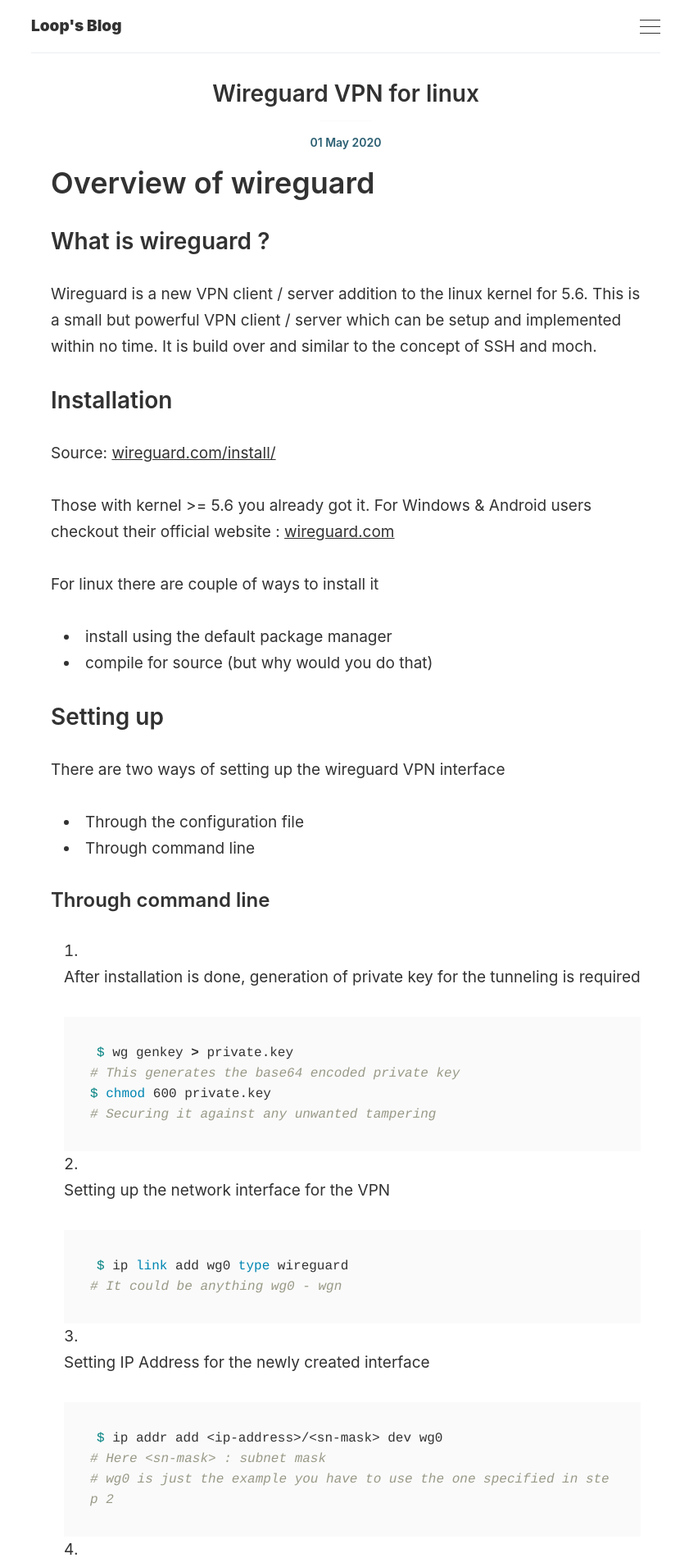
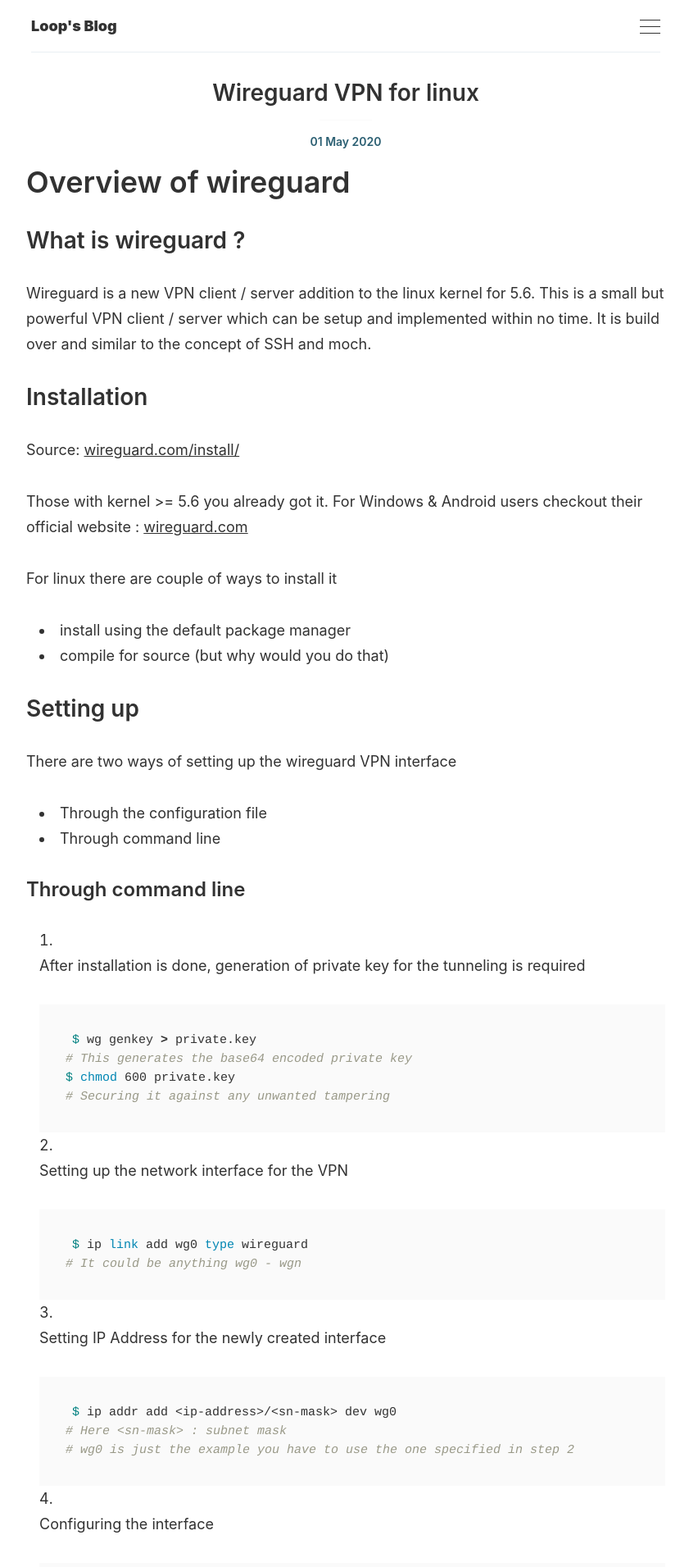
Before and after one commit to NishantJoshi00/nishantjoshi00.github.io, a Jekyll site: the page built from _posts/info-blog/2020-05-01-wireguard.md, in a window 1280 px wide. Shown: the top 1911 px of the page at 82% size, without its empty margins (218-1059 px from the left). Built offline with Jekyll 4.4.1, drawn with Linux system fonts in a browser that asks for light colours.

Commit message:
font fixes

```diff
--- a/_layouts/post.html
+++ b/_layouts/post.html
@@ -10,7 +10,7 @@ layout: default
 
 <div class='o-wrapper'>
   <div class='o-grid'>
-    <div class='o-grid__col' style="padding: 0 40px">
+    <div class='o-grid__col' style="padding: 0 10px">
       <article class='c-post' itemscope itemtype='http://schema.org/BlogPosting'>
 
         <h1 class='c-post__title u-text-center'>{{ page.title }}</h1>
--- a/_sass/settings/_type.scss
+++ b/_sass/settings/_type.scss
@@ -14,8 +14,8 @@ $font-base:
   'Segoe UI Symbol';
 $font-monospace:  Courier, monospace;
 
-$font-size-base:   19px;
-$font-size-medium: 16px;
+$font-size-base:   18px;
+$font-size-medium: 15px;
 $font-size-small:  14px;
 $font-size-tiny:   12px;
 
```
